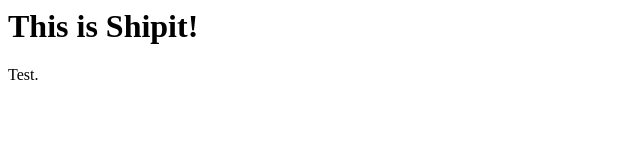
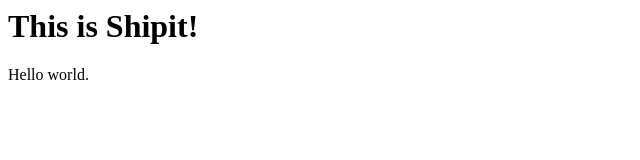
Before and after one commit to Bashka/test, a plain HTML site: page index.html in a window 1280 px wide. Shown: the full height of the page, 0-640 px from the left. Drawn offline with Linux system fonts and the light colour scheme.

Commit message:
Set Hello world.

```diff
--- a/index.html
+++ b/index.html
@@ -2,5 +2,5 @@
 	This is Shipit!
 </h1>
 <p>
-	Test.
+	Hello world.
 </p>
```
